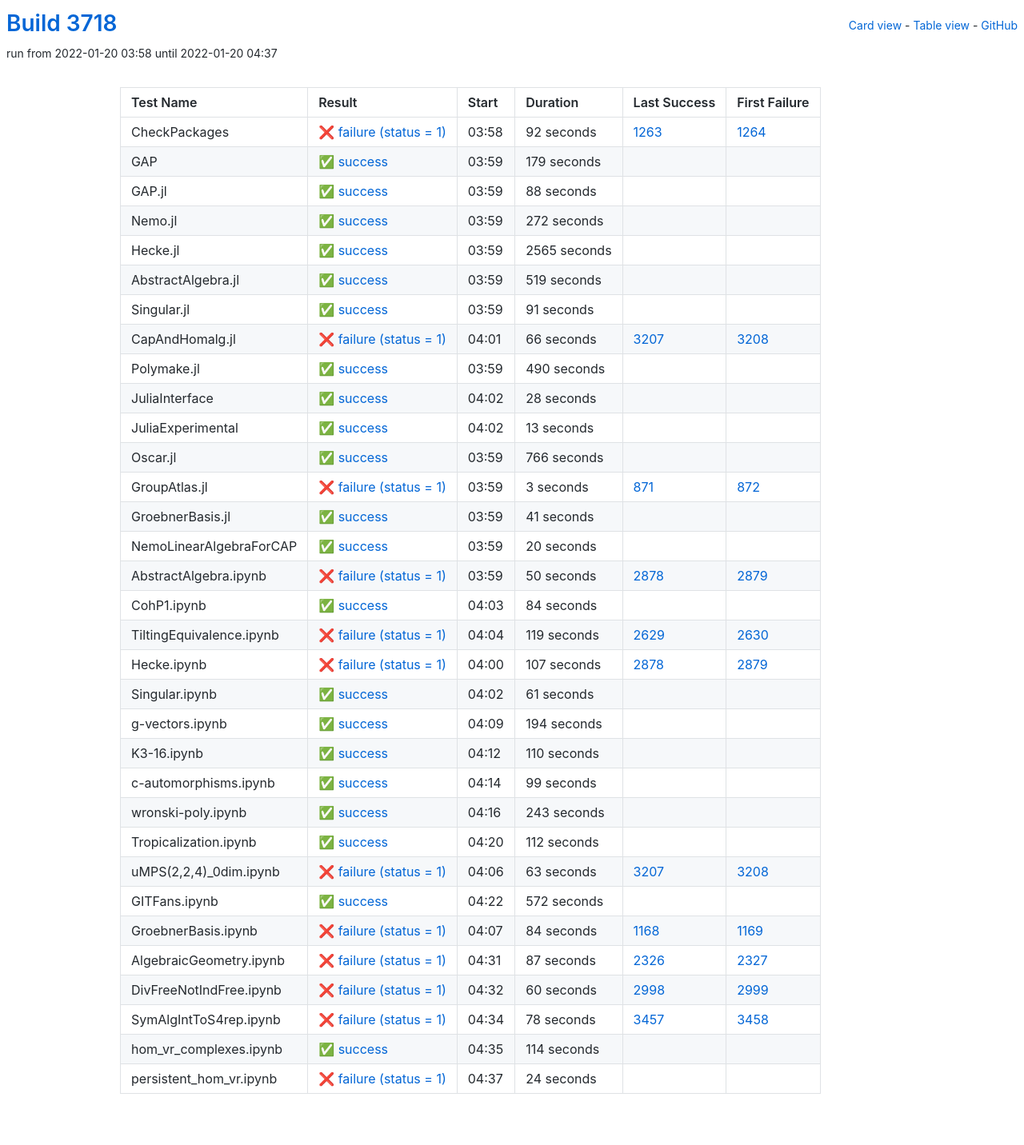
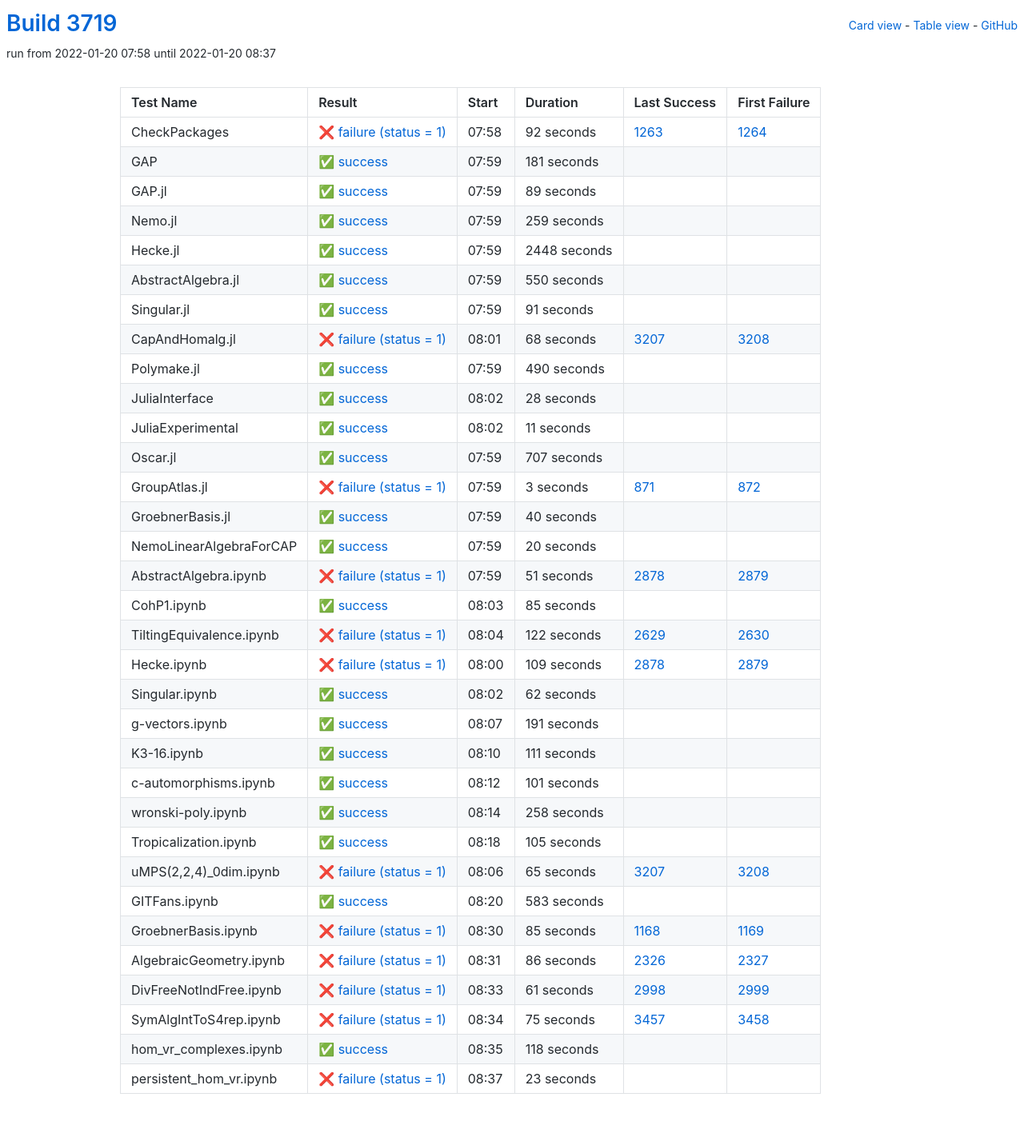
Before and after one commit to oscar-system/oscar-ci-status-stable, a Jekyll site: the page built from table.html, in a window 1280 px wide. Shown: the whole page at 80% size. Built offline with Jekyll 4.4.1, drawn with Linux system fonts in a browser that asks for light colours.

Commit message:
Build #3719

```diff
--- a/_data/ci.yml
+++ b/_data/ci.yml
@@ -1,6 +1,6 @@
 ---
-build: 3718
-build_url: https://oscarci.mathematik.uni-kl.de/job/oscar-stable/3718/
+build: 3719
+build_url: https://oscarci.mathematik.uni-kl.de/job/oscar-stable/3719/
 job: oscar-stable
 organization: oscar-system
 repo: oscar-ci-status-stable
@@ -8,8 +8,8 @@ repourl: https://github.com/oscar-system/oscar-ci-status-stable
 tests:
 - name: CheckPackages
   id: checkpackages
-  log: https://oscarci.mathematik.uni-kl.de/job/oscar-stable/3718/artifact/logs/build-3718/CheckPackages.log
-  start: 2022-01-20 03:58
+  log: https://oscarci.mathematik.uni-kl.de/job/oscar-stable/3719/artifact/logs/build-3719/CheckPackages.log
+  start: 2022-01-20 07:58
   success: false
   exitcode: 1
   status: failure
@@ -20,68 +20,68 @@ tests:
   first_failure_url: https://oscarci.mathematik.uni-kl.de/job/oscar-stable/1264/
 - name: GAP
   id: gap
-  log: https://oscarci.mathematik.uni-kl.de/job/oscar-stable/3718/artifact/logs/build-3718/GAP.log
-  start: 2022-01-20 03:59
+  log: https://oscarci.mathematik.uni-kl.de/job/oscar-stable/3719/artifact/logs/build-3719/GAP.log
+  start: 2022-01-20 07:59
   success: true
   exitcode: 0
   status: success
-  duration: 179
+  duration: 181
   last_success: false
   last_success_url:
   first_failure: false
   first_failure_url:
 - name: GAP.jl
   id: gap-jl
-  log: https://oscarci.mathematik.uni-kl.de/job/oscar-stable/3718/artifact/logs/build-3718/GAP.jl.log
-  start: 2022-01-20 03:59
+  log: https://oscarci.mathematik.uni-kl.de/job/oscar-stable/3719/artifact/logs/build-3719/GAP.jl.log
+  start: 2022-01-20 07:59
   success: true
   exitcode: 0
   status: success
-  duration: 88
+  duration: 89
   last_success: false
   last_success_url:
   first_failure: false
   first_failure_url:
 - name: Nemo.jl
   id: nemo-jl
-  log: https://oscarci.mathematik.uni-kl.de/job/oscar-stable/3718/artifact/logs/build-3718/Nemo.jl.log
-  start: 2022-01-20 03:59
+  log: https://oscarci.mathematik.uni-kl.de/job/oscar-stable/3719/artifact/logs/build-3719/Nemo.jl.log
+  start: 2022-01-20 07:59
   success: true
   exitcode: 0
   status: success
-  duration: 272
+  duration: 259
   last_success: false
   last_success_url:
   first_failure: false
   first_failure_url:
 - name: Hecke.jl
   id: hecke-jl
-  log: https://oscarci.mathematik.uni-kl.de/job/oscar-stable/3718/artifact/logs/build-3718/Hecke.jl.log
-  start: 2022-01-20 03:59
+  log: https://oscarci.mathematik.uni-kl.de/job/oscar-stable/3719/artifact/logs/build-3719/Hecke.jl.log
+  start: 2022-01-20 07:59
   success: true
   exitcode: 0
   status: success
-  duration: 2565
+  duration: 2448
   last_success: false
   last_success_url:
   first_failure: false
   first_failure_url:
 - name: AbstractAlgebra.jl
   id: abstractalgebra-jl
-  log: https://oscarci.mathematik.uni-kl.de/job/oscar-stable/3718/artifact/logs/build-3718/AbstractAlgebra.jl.log
-  start: 2022-01-20 03:59
+  log: https://oscarci.mathematik.uni-kl.de/job/oscar-stable/3719/artifact/logs/build-3719/AbstractAlgebra.jl.log
+  start: 2022-01-20 07:59
   success: true
   exitcode: 0
   status: success
-  duration: 519
+  duration: 550
   last_success: false
   last_success_url:
   first_failure: false
   first_failure_url:
 - name: Singular.jl
   id: singular-jl
-  log: https://oscarci.mathematik.uni-kl.de/job/oscar-stable/3718/artifact/logs/build-3718/Singular.jl.log
-  start: 2022-01-20 03:59
+  log: https://oscarci.mathematik.uni-kl.de/job/oscar-stable/3719/artifact/logs/build-3719/Singular.jl.log
+  start: 2022-01-20 07:59
   success: true
   exitcode: 0
   status: success
@@ -92,20 +92,20 @@ tests:
   first_failure_url:
 - name: CapAndHomalg.jl
   id: capandhomalg-jl
-  log: https://oscarci.mathematik.uni-kl.de/job/oscar-stable/3718/artifact/logs/build-3718/CapAndHomalg.jl.log
-  start: 2022-01-20 04:01
+  log: https://oscarci.mathematik.uni-kl.de/job/oscar-stable/3719/artifact/logs/build-3719/CapAndHomalg.jl.log
+  start: 2022-01-20 08:01
   success: false
   exitcode: 1
   status: failure
-  duration: 66
+  duration: 68
   last_success: 3207
   last_success_url: https://oscarci.mathematik.uni-kl.de/job/oscar-stable/3207/
   first_failure: 3208
   first_failure_url: https://oscarci.mathematik.uni-kl.de/job/oscar-stable/3208/
 - name: Polymake.jl
   id: polymake-jl
-  log: https://oscarci.mathematik.uni-kl.de/job/oscar-stable/3718/artifact/logs/build-3718/Polymake.jl.log
-  start: 2022-01-20 03:59
+  log: https://oscarci.mathematik.uni-kl.de/job/oscar-stable/3719/artifact/logs/build-3719/Polymake.jl.log
+  start: 2022-01-20 07:59
   success: true
   exitcode: 0
   status: success
@@ -116,8 +116,8 @@ tests:
   first_failure_url:
 - name: JuliaInterface
   id: juliainterface
-  log: https://oscarci.mathematik.uni-kl.de/job/oscar-stable/3718/artifact/logs/build-3718/JuliaInterface.log
-  start: 2022-01-20 04:02
+  log: https://oscarci.mathematik.uni-kl.de/job/oscar-stable/3719/artifact/logs/build-3719/JuliaInterface.log
+  start: 2022-01-20 08:02
   success: true
   exitcode: 0
   status: success
@@ -128,32 +128,32 @@ tests:
   first_failure_url:
 - name: JuliaExperimental
   id: juliaexperimental
-  log: https://oscarci.mathematik.uni-kl.de/job/oscar-stable/3718/artifact/logs/build-3718/JuliaExperimental.log
-  start: 2022-01-20 04:02
+  log: https://oscarci.mathematik.uni-kl.de/job/oscar-stable/3719/artifact/logs/build-3719/JuliaExperimental.log
+  start: 2022-01-20 08:02
   success: true
   exitcode: 0
   status: success
-  duration: 13
+  duration: 11
   last_success: false
   last_success_url:
   first_failure: false
   first_failure_url:
 - name: Oscar.jl
   id: oscar-jl
-  log: https://oscarci.mathematik.uni-kl.de/job/oscar-stable/3718/artifact/logs/build-3718/Oscar.jl.log
-  start: 2022-01-20 03:59
+  log: https://oscarci.mathematik.uni-kl.de/job/oscar-stable/3719/artifact/logs/build-3719/Oscar.jl.log
+  start: 2022-01-20 07:59
   success: true
   exitcode: 0
   status: success
-  duration: 766
+  duration: 707
   last_success: false
   last_success_url:
   first_failure: false
   first_failure_url:
 - name: GroupAtlas.jl
   id: groupatlas-jl
-  log: https://oscarci.mathematik.uni-kl.de/job/oscar-stable/3718/artifact/logs/build-3718/GroupAtlas.jl.log
-  start: 2022-01-20 03:59
+  log: https://oscarci.mathematik.uni-kl.de/job/oscar-stable/3719/artifact/logs/build-3719/GroupAtlas.jl.log
+  start: 2022-01-20 07:59
   success: false
   exitcode: 1
   status: failure
@@ -164,20 +164,20 @@ tests:
   first_failure_url: https://oscarci.mathematik.uni-kl.de/job/oscar-stable/872/
 - name: GroebnerBasis.jl
   id: groebnerbasis-jl
-  log: https://oscarci.mathematik.uni-kl.de/job/oscar-stable/3718/artifact/logs/build-3718/GroebnerBasis.jl.log
-  start: 2022-01-20 03:59
+  log: https://oscarci.mathematik.uni-kl.de/job/oscar-stable/3719/artifact/logs/build-3719/GroebnerBasis.jl.log
+  start: 2022-01-20 07:59
   success: true
   exitcode: 0
   status: success
-  duration: 41
+  duration: 40
   last_success: false
   last_success_url:
   first_failure: false
   first_failure_url:
 - name: NemoLinearAlgebraForCAP
   id: nemolinearalgebraforcap
-  log: https://oscarci.mathematik.uni-kl.de/job/oscar-stable/3718/artifact/logs/build-3718/NemoLinearAlgebraForCAP.log
-  start: 2022-01-20 03:59
+  log: https://oscarci.mathematik.uni-kl.de/job/oscar-stable/3719/artifact/logs/build-3719/NemoLinearAlgebraForCAP.log
+  start: 2022-01-20 07:59
   success: true
   exitcode: 0
   status: success
@@ -188,216 +188,216 @@ tests:
   first_failure_url:
 - name: AbstractAlgebra.ipynb
   id: abstractalgebra-ipynb
-  log: https://oscarci.mathematik.uni-kl.de/job/oscar-stable/3718/artifact/logs/build-3718/AbstractAlgebra.ipynb.log
-  start: 2022-01-20 03:59
+  log: https://oscarci.mathematik.uni-kl.de/job/oscar-stable/3719/artifact/logs/build-3719/AbstractAlgebra.ipynb.log
+  start: 2022-01-20 07:59
   success: false
   exitcode: 1
   status: failure
-  duration: 50
+  duration: 51
   last_success: 2878
   last_success_url: https://oscarci.mathematik.uni-kl.de/job/oscar-stable/2878/
   first_failure: 2879
   first_failure_url: https://oscarci.mathematik.uni-kl.de/job/oscar-stable/2879/
 - name: CohP1.ipynb
   id: cohp1-ipynb
-  log: https://oscarci.mathematik.uni-kl.de/job/oscar-stable/3718/artifact/logs/build-3718/CohP1.ipynb.log
-  start: 2022-01-20 04:03
+  log: https://oscarci.mathematik.uni-kl.de/job/oscar-stable/3719/artifact/logs/build-3719/CohP1.ipynb.log
+  start: 2022-01-20 08:03
   success: true
   exitcode: 0
   status: success
-  duration: 84
+  duration: 85
   last_success: false
   last_success_url:
   first_failure: false
   first_failure_url:
 - name: TiltingEquivalence.ipynb
   id: tiltingequivalence-ipynb
-  log: https://oscarci.mathematik.uni-kl.de/job/oscar-stable/3718/artifact/logs/build-3718/TiltingEquivalence.ipynb.log
-  start: 2022-01-20 04:04
+  log: https://oscarci.mathematik.uni-kl.de/job/oscar-stable/3719/artifact/logs/build-3719/TiltingEquivalence.ipynb.log
+  start: 2022-01-20 08:04
   success: false
   exitcode: 1
   status: failure
-  duration: 119
+  duration: 122
   last_success: 2629
   last_success_url: https://oscarci.mathematik.uni-kl.de/job/oscar-stable/2629/
   first_failure: 2630
   first_failure_url: https://oscarci.mathematik.uni-kl.de/job/oscar-stable/2630/
 - name: Hecke.ipynb
   id: hecke-ipynb
-  log: https://oscarci.mathematik.uni-kl.de/job/oscar-stable/3718/artifact/logs/build-3718/Hecke.ipynb.log
-  start: 2022-01-20 04:00
+  log: https://oscarci.mathematik.uni-kl.de/job/oscar-stable/3719/artifact/logs/build-3719/Hecke.ipynb.log
+  start: 2022-01-20 08:00
   success: false
   exitcode: 1
   status: failure
-  duration: 107
+  duration: 109
   last_success: 2878
   last_success_url: https://oscarci.mathematik.uni-kl.de/job/oscar-stable/2878/
   first_failure: 2879
   first_failure_url: https://oscarci.mathematik.uni-kl.de/job/oscar-stable/2879/
 - name: Singular.ipynb
   id: singular-ipynb
-  log: https://oscarci.mathematik.uni-kl.de/job/oscar-stable/3718/artifact/logs/build-3718/Singular.ipynb.log
-  start: 2022-01-20 04:02
+  log: https://oscarci.mathematik.uni-kl.de/job/oscar-stable/3719/artifact/logs/build-3719/Singular.ipynb.log
+  start: 2022-01-20 08:02
   success: true
   exitcode: 0
   status: success
-  duration: 61
+  duration: 62
   last_success: false
   last_success_url:
   first_failure: false
   first_failure_url:
 - name: g-vectors.ipynb
   id: g-vectors-ipynb
-  log: https://oscarci.mathematik.uni-kl.de/job/oscar-stable/3718/artifact/logs/build-3718/g-vectors.ipynb.log
-  start: 2022-01-20 04:09
+  log: https://oscarci.mathematik.uni-kl.de/job/oscar-stable/3719/artifact/logs/build-3719/g-vectors.ipynb.log
+  start: 2022-01-20 08:07
   success: true
   exitcode: 0
   status: success
-  duration: 194
+  duration: 191
   last_success: false
   last_success_url:
   first_failure: false
   first_failure_url:
 - name: K3-16.ipynb
   id: k3-16-ipynb
-  log: https://oscarci.mathematik.uni-kl.de/job/oscar-stable/3718/artifact/logs/build-3718/K3-16.ipynb.log
-  start: 2022-01-20 04:12
+  log: https://oscarci.mathematik.uni-kl.de/job/oscar-stable/3719/artifact/logs/build-3719/K3-16.ipynb.log
+  start: 2022-01-20 08:10
   success: true
   exitcode: 0
   status: success
-  duration: 110
+  duration: 111
   last_success: false
   last_success_url:
   first_failure: false
   first_failure_url:
 - name: c-automorphisms.ipynb
   id: c-automorphisms-ipynb
-  log: https://oscarci.mathematik.uni-kl.de/job/oscar-stable/3718/artifact/logs/build-3718/c-automorphisms.ipynb.log
-  start: 2022-01-20 04:14
+  log: https://oscarci.mathematik.uni-kl.de/job/oscar-stable/3719/artifact/logs/build-3719/c-automorphisms.ipynb.log
+  start: 2022-01-20 08:12
   success: true
   exitcode: 0
   status: success
-  duration: 99
+  duration: 101
   last_success: false
   last_success_url:
   first_failure: false
   first_failure_url:
 - name: wronski-poly.ipynb
   id: wronski-poly-ipynb
-  log: https://oscarci.mathematik.uni-kl.de/job/oscar-stable/3718/artifact/logs/build-3718/wronski-poly.ipynb.log
-  start: 2022-01-20 04:16
+  log: https://oscarci.mathematik.uni-kl.de/job/oscar-stable/3719/artifact/logs/build-3719/wronski-poly.ipynb.log
+  start: 2022-01-20 08:14
   success: true
   exitcode: 0
   status: success
-  duration: 243
+  duration: 258
   last_success: false
   last_success_url:
   first_failure: false
   first_failure_url:
 - name: Tropicalization.ipynb
   id: tropicalization-ipynb
-  log: https://oscarci.mathematik.uni-kl.de/job/oscar-stable/3718/artifact/logs/build-3718/Tropicalization.ipynb.log
-  start: 2022-01-20 04:20
+  log: https://oscarci.mathematik.uni-kl.de/job/oscar-stable/3719/artifact/logs/build-3719/Tropicalization.ipynb.log
+  start: 2022-01-20 08:18
   success: true
   exitcode: 0
   status: success
-  duration: 112
+  duration: 105
   last_success: false
   last_success_url:
   first_failure: false
   first_failure_url:
 - name: uMPS(2,2,4)_0dim.ipynb
   id: umps-2-2-4-0dim-ipynb
-  log: https://oscarci.mathematik.uni-kl.de/job/oscar-stable/3718/artifact/logs/build-3718/uMPS-2-2-4-_0dim.ipynb.log
-  start: 2022-01-20 04:06
+  log: https://oscarci.mathematik.uni-kl.de/job/oscar-stable/3719/artifact/logs/build-3719/uMPS-2-2-4-_0dim.ipynb.log
+  start: 2022-01-20 08:06
   success: false
   exitcode: 1
   status: failure
-  duration: 63
+  duration: 65
   last_success: 3207
   last_success_url: https://oscarci.mathematik.uni-kl.de/job/oscar-stable/3207/
   first_failure: 3208
   first_failure_url: https://oscarci.mathematik.uni-kl.de/job/oscar-stable/3208/
 - name: GITFans.ipynb
   id: gitfans-ipynb
-  log: https://oscarci.mathematik.uni-kl.de/job/oscar-stable/3718/artifact/logs/build-3718/GITFans.ipynb.log
-  start: 2022-01-20 04:22
+  log: https://oscarci.mathematik.uni-kl.de/job/oscar-stable/3719/artifact/logs/build-3719/GITFans.ipynb.log
+  start: 2022-01-20 08:20
   success: true
   exitcode: 0
   status: success
-  duration: 572
+  duration: 583
   last_success: false
   last_success_url:
   first_failure: false
   first_failure_url:
 - name: GroebnerBasis.ipynb
   id: groebnerbasis-ipynb
-  log: https://oscarci.mathematik.uni-kl.de/job/oscar-stable/3718/artifact/logs/build-3718/GroebnerBasis.ipynb.log
-  start: 2022-01-20 04:07
+  log: https://oscarci.mathematik.uni-kl.de/job/oscar-stable/3719/artifact/logs/build-3719/GroebnerBasis.ipynb.log
+  start: 2022-01-20 08:30
   success: false
   exitcode: 1
   status: failure
-  duration: 84
+  duration: 85
   last_success: 1168
   last_success_url: https://oscarci.mathematik.uni-kl.de/job/oscar-stable/1168/
   first_failure: 1169
   first_failure_url: https://oscarci.mathematik.uni-kl.de/job/oscar-stable/1169/
 - name: AlgebraicGeometry.ipynb
   id: algebraicgeometry-ipynb
-  log: https://oscarci.mathematik.uni-kl.de/job/oscar-stable/3718/artifact/logs/build-3718/AlgebraicGeometry.ipynb.log
-  start: 2022-01-20 04:31
+  log: https://oscarci.mathematik.uni-kl.de/job/oscar-stable/3719/artifact/logs/build-3719/AlgebraicGeometry.ipynb.log
+  start: 2022-01-20 08:31
   success: false
   exitcode: 1
   status: failure
-  duration: 87
+  duration: 86
   last_success: 2326
   last_success_url: https://oscarci.mathematik.uni-kl.de/job/oscar-stable/2326/
   first_failure: 2327
   first_failure_url: https://oscarci.mathematik.uni-kl.de/job/oscar-stable/2327/
 - name: DivFreeNotIndFree.ipynb
   id: divfreenotindfree-ipynb
-  log: https://oscarci.mathematik.uni-kl.de/job/oscar-stable/3718/artifact/logs/build-3718/DivFreeNotIndFree.ipynb.log
-  start: 2022-01-20 04:32
+  log: https://oscarci.mathematik.uni-kl.de/job/oscar-stable/3719/artifact/logs/build-3719/DivFreeNotIndFree.ipynb.log
+  start: 2022-01-20 08:33
   success: false
   exitcode: 1
   status: failure
-  duration: 60
+  duration: 61
   last_success: 2998
   last_success_url: https://oscarci.mathematik.uni-kl.de/job/oscar-stable/2998/
   first_failure: 2999
   first_failure_url: https://oscarci.mathematik.uni-kl.de/job/oscar-stable/2999/
 - name: SymAlgIntToS4rep.ipynb
   id: symalginttos4rep-ipynb
-  log: https://oscarci.mathematik.uni-kl.de/job/oscar-stable/3718/artifact/logs/build-3718/SymAlgIntToS4rep.ipynb.log
-  start: 2022-01-20 04:34
+  log: https://oscarci.mathematik.uni-kl.de/job/oscar-stable/3719/artifact/logs/build-3719/SymAlgIntToS4rep.ipynb.log
+  start: 2022-01-20 08:34
   success: false
   exitcode: 1
   status: failure
-  duration: 78
+  duration: 75
   last_success: 3457
   last_success_url: https://oscarci.mathematik.uni-kl.de/job/oscar-stable/3457/
   first_failure: 3458
   first_failure_url: https://oscarci.mathematik.uni-kl.de/job/oscar-stable/3458/
 - name: hom_vr_complexes.ipynb
   id: hom-vr-complexes-ipynb
-  log: https://oscarci.mathematik.uni-kl.de/job/oscar-stable/3718/artifact/logs/build-3718/hom_vr_complexes.ipynb.log
-  start: 2022-01-20 04:35
+  log: https://oscarci.mathematik.uni-kl.de/job/oscar-stable/3719/artifact/logs/build-3719/hom_vr_complexes.ipynb.log
+  start: 2022-01-20 08:35
   success: true
   exitcode: 0
   status: success
-  duration: 114
+  duration: 118
   last_success: false
   last_success_url:
   first_failure: false
   first_failure_url:
 - name: persistent_hom_vr.ipynb
   id: persistent-hom-vr-ipynb
-  log: https://oscarci.mathematik.uni-kl.de/job/oscar-stable/3718/artifact/logs/build-3718/persistent_hom_vr.ipynb.log
-  start: 2022-01-20 04:37
+  log: https://oscarci.mathematik.uni-kl.de/job/oscar-stable/3719/artifact/logs/build-3719/persistent_hom_vr.ipynb.log
+  start: 2022-01-20 08:37
   success: false
   exitcode: 1
   status: failure
-  duration: 24
+  duration: 23
   last_success: false
   last_success_url:
   first_failure: false
```
Also changed, not shown: README.md.
